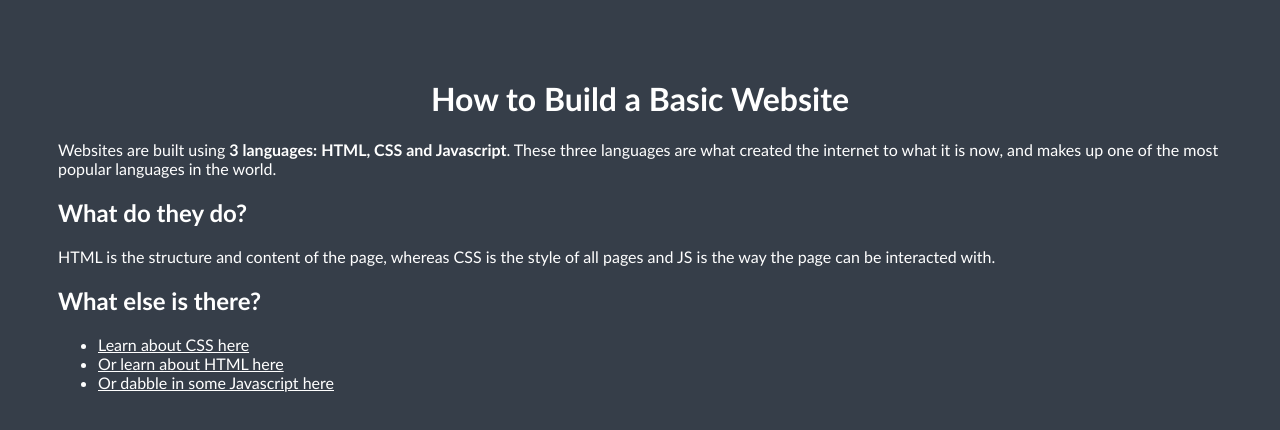
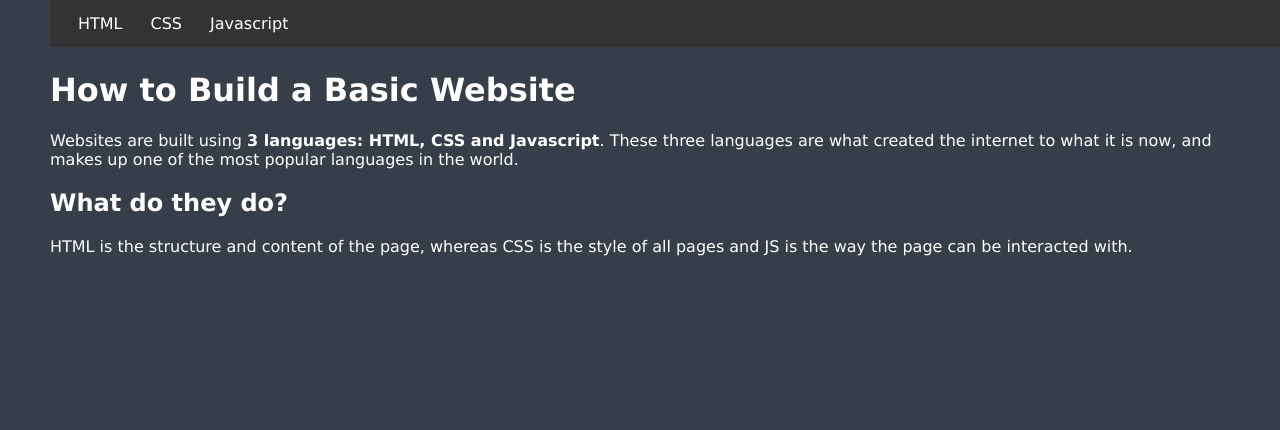
Before and after one commit to Magicoo51889/HTML5-Website, a plain HTML site: page index.html in a window 1280 px wide. Drawn offline with Linux system fonts and the light colour scheme.

Commit message:
Added navbar fixed to the top of the screen

```diff
--- a/index.html
+++ b/index.html
@@ -9,24 +9,19 @@
   <body>
     <script src="script.js"></script>
 
-	<h1> How to Build a Basic Website </h1>
+	<ul>
+		<li><a href="./Webpages/HTML.html">HTML</a></li>
+		<li><a href="./Webpages/CSS.html">CSS</a></li>
+		<li><a href="./Webpages/Javascript.html">Javascript</a></li>
+	  </ul>
+
+	<h1 = "header"> How to Build a Basic Website </h1>
 
 	<p> Websites are built using <b>3 languages: HTML, CSS and Javascript</b>. These three languages are what created the internet to what it is now, and makes up one of the most popular languages in the world.</p>
 
-	<h2> What do they do? </h2>
+	<h2 = "header2" > What do they do? </h2>
 
 	<p> HTML is the structure and content of the page, whereas CSS is the style of all pages and JS is the way the page can be interacted with. </p>
 
-	<h2> What else is there? </h2>
-
-	<ul>
-
-		<li> <a href='./Webpages/CSS.html'> Learn about CSS here </a> </li>
-
-		<li> <a href='./Webpages/HTML.html'> Or learn about HTML here </a> </li>
-
-		<li> <a href='./Webpages/Javascript.html'> Or dabble in some Javascript here </a> </li>
-
-	</ul>
   </body>
 </html>
--- a/style.css
+++ b/style.css
@@ -1,12 +1,42 @@
 body {
 	background-color: hsla(215, 15%, 25%, 1);
 	color: hsla(0, 0%, 100%, 1);
-	font-family: Calibri;
-	padding: 50px
+	font-family: Verdana, sans-serif;
+	padding: 50px;
+	margin: 0;
+	overflow: auto;
 }
 
-h1 {
+.header {
 	text-align: center;
+}
+
+.header2 {
+	color:hsla(0, 0%, 100%, 1);
+	font-weight: bold;
+}
+
+ul {
+	list-style-type: none;
+    margin: 0;
+    padding: 0;
+    overflow: hidden;
+    background-color: #333;
+    position: fixed;
+    top: 0;
+    width: 100%;
+}
+
+li {
+	float: left;
+}
+
+li a{
+	display: block;
+	width: 100%;
+	padding: 14px;
+	text-align: center;
+	text-decoration: none;
 }
 
 a:link {
@@ -14,13 +44,13 @@ a:link {
 }
 
 a:hover {
-	color: hsla(215, 100%, 80%, 1)
+	color: hsla(215, 100%, 80%, 1);
 }
 
 a:active {
-	color: hsla(215, 100%, 50%, 1)
+	color: hsla(215, 100%, 50%, 1);
 }
 
 a:visited {
-	color: hsla(250, 50%, 50%, 1)
+	color: hsla(0, 0%, 100%, 1);
 }
```
